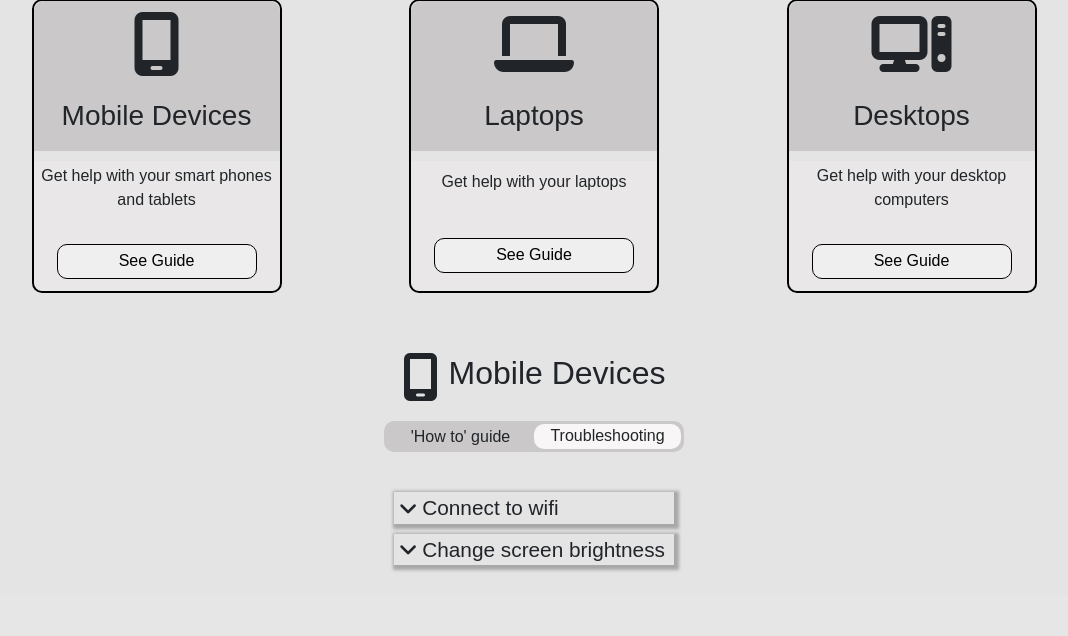
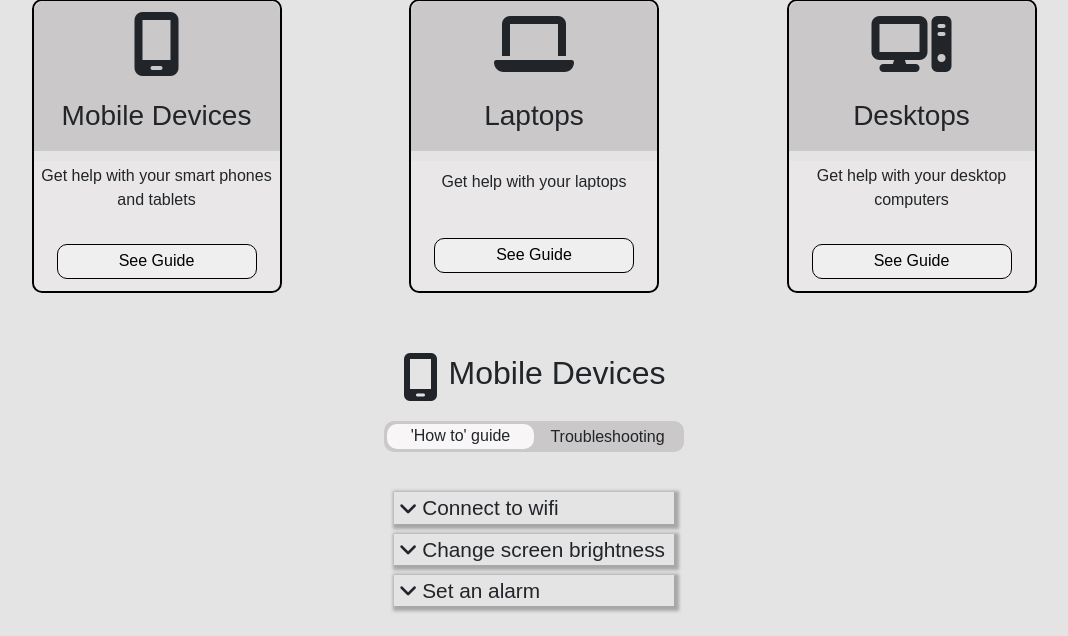
Before and after one commit to Carlos-n21/Team4-Family-hack, a Django app: page /technicalissues/ in a window 1280 px wide. Shown: the part 237-873 px from the top of the page, without its empty margins (106-1174 px from the left). Before the commit the page ends 809 px from the top, so only its background shows below. Run offline with Django 5.2, Linux system fonts and the light colour scheme; some libraries are stand-ins or nearby versions.

Commit message:
Add setting alarm instructions

```diff
--- a/technicalissues/templates/technicalissues.html
+++ b/technicalissues/templates/technicalissues.html
@@ -49,8 +49,8 @@
     </div>
     <div class="toggle-group">
         <div class="toggle-container">
-            <p class="toggle-item ">'How to' guide</p>
-            <p class="toggle-item selected">Troubleshooting</p>
+            <p class="toggle-item selected">'How to' guide</p>
+            <p class="toggle-item">Troubleshooting</p>
         </div>
     </div>
     <div class="help-group">
@@ -85,6 +85,21 @@
                 </ul>
             </div>
         </div>
+        <!-- Set an alarm -->
+        <div class="help-item">
+            <div class="help-head">
+                <i class="fa-solid fa-angle-down fa-2xs arrow-icons"></i>
+                <p>Set an alarm</p>
+            </div>
+            <div class="help-body hidden-item">
+                <ul>
+                    <li>Open the <strong>Clock</strong> app.</li>
+                    <li>Tap the <strong>Alarm</strong> tab.</li>
+                    <li>Tap the <strong>+</strong> icon to add a new alarm.</li>
+                    <li>Set the time and any other preferences, then tap <strong>Save</strong>.</li>
+                </ul>
+            </div>
+        </div>
     </div>
 </section>
 <script src="{% static 'js/script.js' %}"></script>
```
